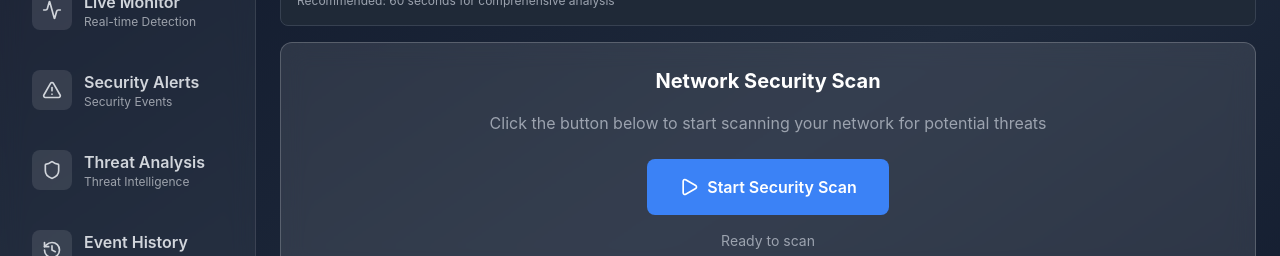
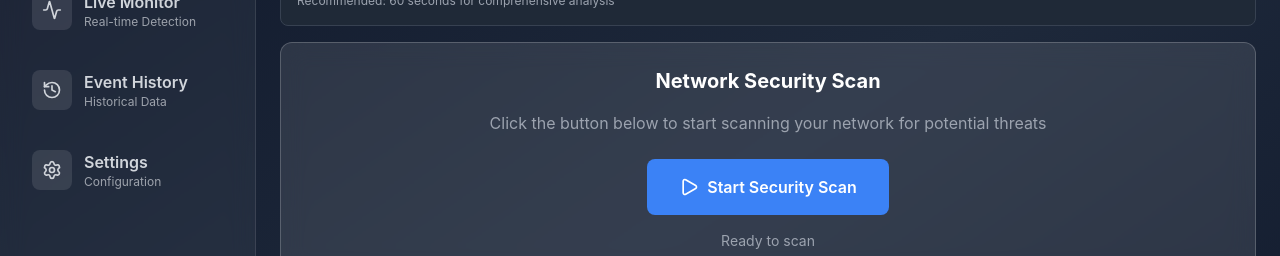
Before and after one commit to hasanravda/IntrusionDetectionSystem, a React app in the folder frontend/: page / in a window 1280 px wide. Shown: the part 199-455 px from the top of the page. Built offline with nearby package versions, Linux system fonts and the light colour scheme; no server answers; the HTML template or start-up script is replaced by a standard one.

Commit message:
Comment out unused menu items for alerts and analysis in the layout component

```diff
--- a/frontend/src/components/Layout.jsx
+++ b/frontend/src/components/Layout.jsx
@@ -9,8 +9,8 @@ export const Layout = () => {
   const menuItems = [
     { id: 'dashboard', label: 'Dashboard', icon: BarChart3, color: 'from-blue-500 to-blue-600', path: '/dashboard' },
     { id: 'monitoring', label: 'Live Monitor', icon: Activity, color: 'from-green-500 to-green-600', path: '/monitoring' },
-    { id: 'alerts', label: 'Security Alerts', icon: AlertTriangle, color: 'from-red-500 to-red-600', path: '/alerts' },
-    { id: 'analysis', label: 'Threat Analysis', icon: Shield, color: 'from-purple-500 to-purple-600', path: '/analysis' },
+    // { id: 'alerts', label: 'Security Alerts', icon: AlertTriangle, color: 'from-red-500 to-red-600', path: '/alerts' },
+    // { id: 'analysis', label: 'Threat Analysis', icon: Shield, color: 'from-purple-500 to-purple-600', path: '/analysis' },
     { id: 'history', label: 'Event History', icon: History, color: 'from-orange-500 to-orange-600', path: '/history' },
     { id: 'settings', label: 'Settings', icon: Settings, color: 'from-gray-500 to-gray-600', path: '/settings' },
   ];
```
